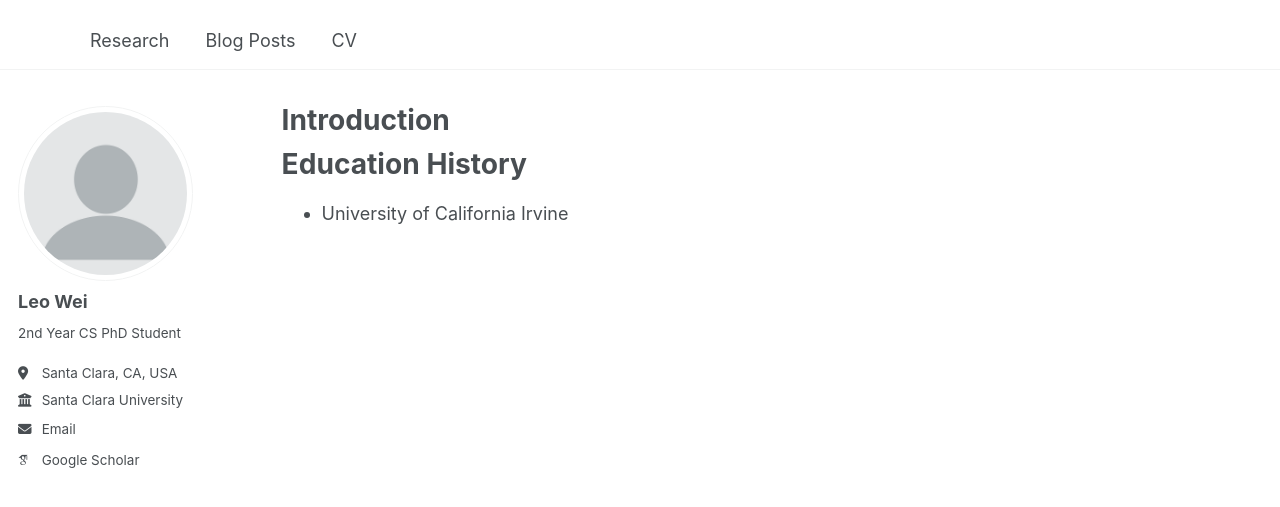
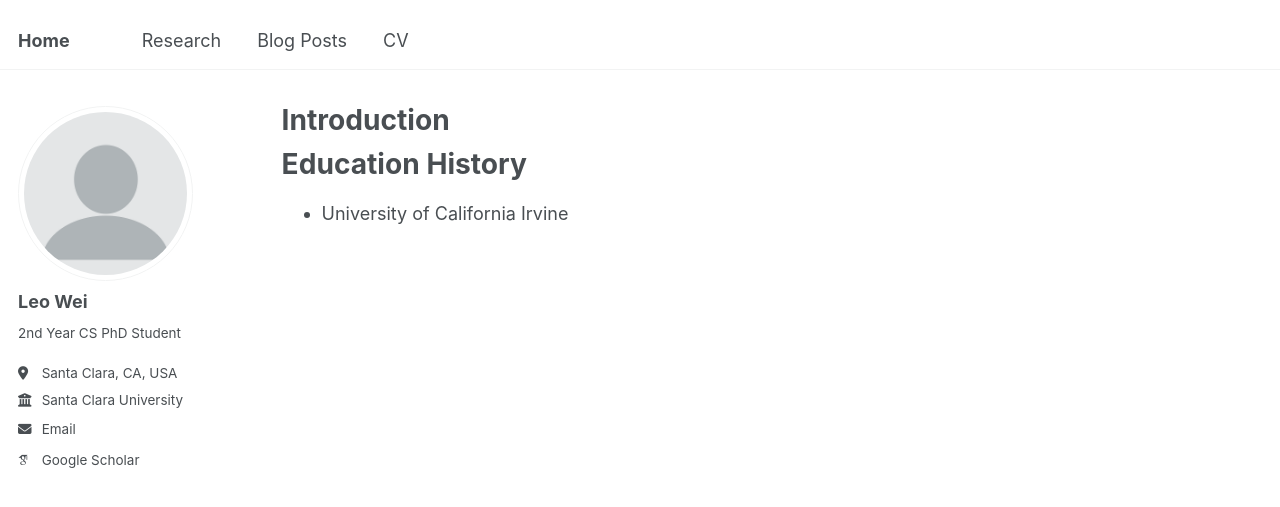
Before and after one commit to tingruew/tingruew.github.io, a Jekyll site: the page built from _pages/about.md, in a window 1280 px wide. Shown: the top 507 px of the page. Built offline with Jekyll 4.4.1, drawn with Linux system fonts in a browser that asks for light colours; some web fonts are replaced.

Commit message:
Update _config.yml

```diff
--- a/_config.yml
+++ b/_config.yml
@@ -9,7 +9,7 @@
 # Basic Site Settings
 locale                   : "en-US"
 site_theme               : "default"
-title                    : "" # "Your Name / Site Title"
+title                    : "Home"
 title_separator          : "-"
 name                     : &name
 description              : &description "personal description"
```
